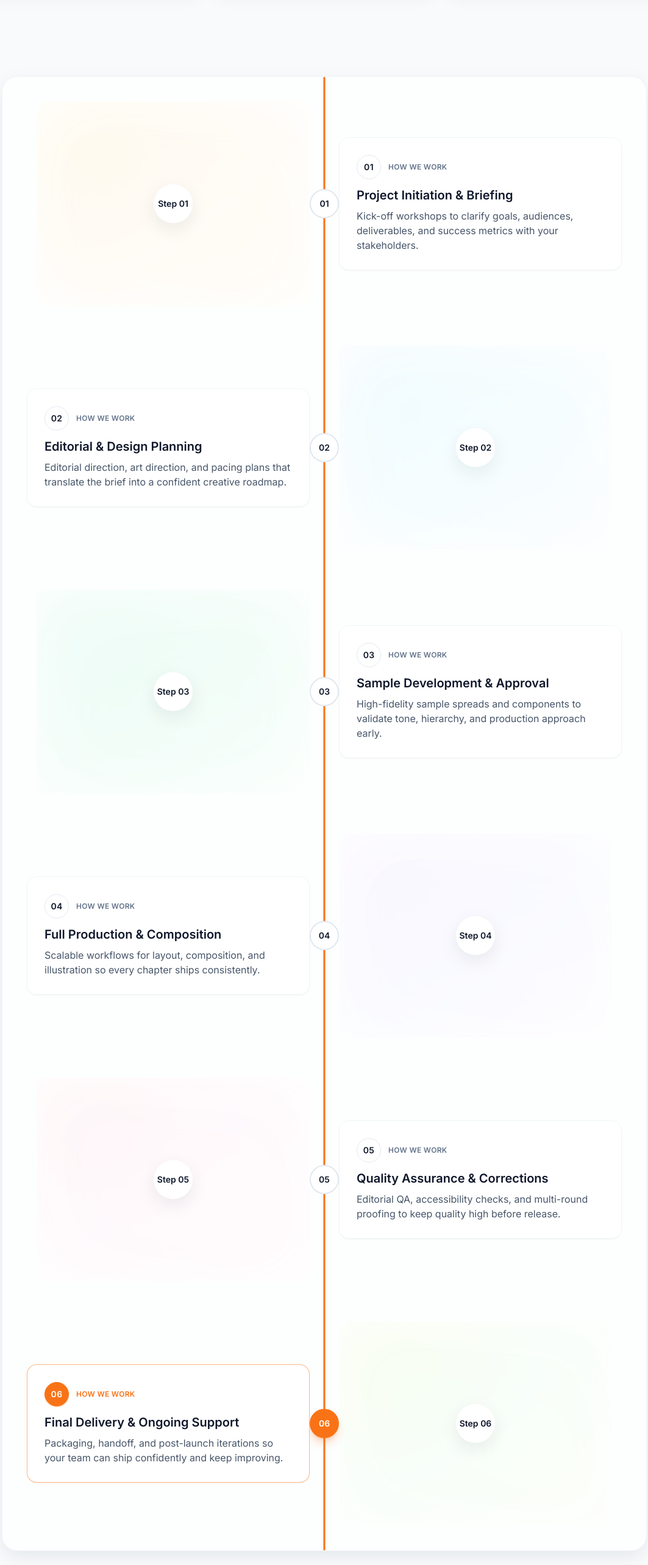
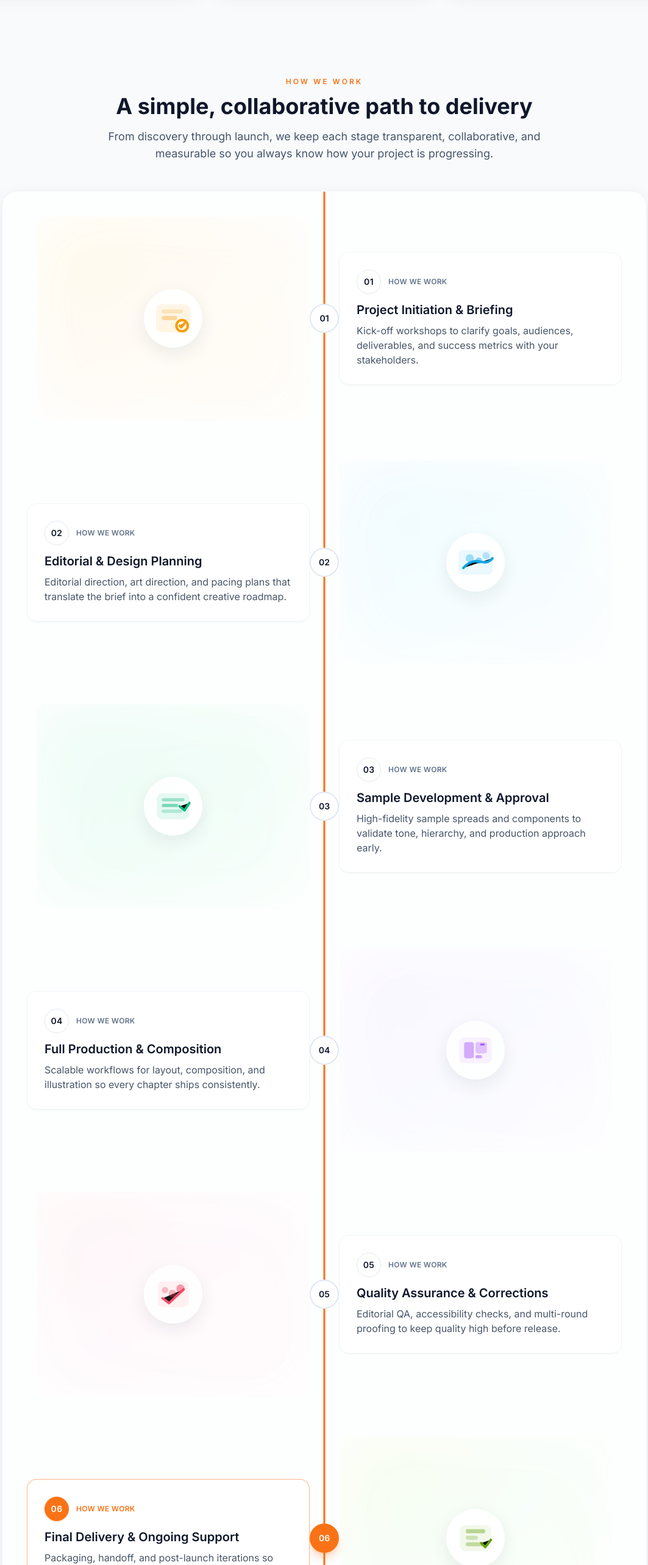
Before and after one commit to Aryaman15/Cokator_Website, a React (Vite) app in the folder client/: page / in a window 1280 px wide. Shown: the part 1560-4126 px from the top of the page at 61% size, without its empty margins (108-1171 px from the left). Built offline with nearby package versions, Linux system fonts and the light colour scheme.

Commit message:
Add intro and illustrations to how we work timeline

```diff
--- a/client/src/components/home/ProcessTimeline.tsx
+++ b/client/src/components/home/ProcessTimeline.tsx
@@ -1,5 +1,5 @@
 import { motion, useInView } from 'framer-motion';
-import { useEffect, useRef, useState } from 'react';
+import { useEffect, useRef, useState, type ReactNode } from 'react';
 import { howWeWorkSteps } from '../../data/howWeWorkSteps';
 
 const fadeVariants = (isEven: boolean) => ({
@@ -7,11 +7,69 @@ const fadeVariants = (isEven: boolean) => ({
   animate: { opacity: 1, y: 0, x: 0 },
 });
 
+const stepIllustrations = [
+  (
+    <svg viewBox="0 0 120 120" className="h-20 w-20 text-amber-500" aria-hidden="true">
+      <rect x="18" y="26" width="84" height="68" rx="12" fill="currentColor" opacity="0.1" />
+      <rect x="32" y="38" width="52" height="10" rx="5" fill="currentColor" opacity="0.2" />
+      <rect x="32" y="54" width="38" height="10" rx="5" fill="currentColor" opacity="0.35" />
+      <circle cx="82" cy="78" r="14" stroke="currentColor" strokeWidth="6" fill="none" />
+      <path d="M76 78l4 4 8-10" stroke="currentColor" strokeWidth="6" strokeLinecap="round" strokeLinejoin="round" />
+    </svg>
+  ),
+  (
+    <svg viewBox="0 0 120 120" className="h-20 w-20 text-sky-500" aria-hidden="true">
+      <rect x="18" y="30" width="84" height="60" rx="12" fill="currentColor" opacity="0.08" />
+      <path d="M30 74c12-14 24-20 40-16s24 2 32-8" stroke="currentColor" strokeWidth="6" strokeLinecap="round" />
+      <circle cx="46" cy="50" r="10" fill="currentColor" opacity="0.35" />
+      <circle cx="68" cy="56" r="8" fill="currentColor" opacity="0.45" />
+      <circle cx="86" cy="44" r="9" fill="currentColor" opacity="0.25" />
+    </svg>
+  ),
+  (
+    <svg viewBox="0 0 120 120" className="h-20 w-20 text-emerald-500" aria-hidden="true">
+      <rect x="20" y="28" width="80" height="64" rx="14" fill="currentColor" opacity="0.1" />
+      <rect x="32" y="40" width="56" height="8" rx="4" fill="currentColor" opacity="0.35" />
+      <rect x="32" y="54" width="40" height="8" rx="4" fill="currentColor" opacity="0.5" />
+      <rect x="32" y="68" width="50" height="8" rx="4" fill="currentColor" opacity="0.25" />
+      <path d="M76 60l12 10 12-18" stroke="currentColor" strokeWidth="6" strokeLinecap="round" strokeLinejoin="round" />
+    </svg>
+  ),
+  (
+    <svg viewBox="0 0 120 120" className="h-20 w-20 text-purple-500" aria-hidden="true">
+      <rect x="20" y="28" width="80" height="64" rx="12" fill="currentColor" opacity="0.08" />
+      <rect x="32" y="40" width="24" height="40" rx="6" fill="currentColor" opacity="0.45" />
+      <rect x="60" y="40" width="28" height="28" rx="6" fill="currentColor" opacity="0.3" />
+      <rect x="60" y="72" width="16" height="8" rx="3" fill="currentColor" opacity="0.5" />
+      <path d="M74 46h6" stroke="currentColor" strokeWidth="5" strokeLinecap="round" />
+    </svg>
+  ),
+  (
+    <svg viewBox="0 0 120 120" className="h-20 w-20 text-rose-500" aria-hidden="true">
+      <rect x="22" y="28" width="76" height="64" rx="14" fill="currentColor" opacity="0.08" />
+      <path d="M34 70l16 12 36-34" stroke="currentColor" strokeWidth="6" strokeLinecap="round" strokeLinejoin="round" opacity="0.9" />
+      <circle cx="40" cy="50" r="8" fill="currentColor" opacity="0.3" />
+      <circle cx="58" cy="58" r="9" fill="currentColor" opacity="0.35" />
+      <circle cx="78" cy="46" r="10" fill="currentColor" opacity="0.5" />
+    </svg>
+  ),
+  (
+    <svg viewBox="0 0 120 120" className="h-20 w-20 text-lime-600" aria-hidden="true">
+      <rect x="22" y="28" width="76" height="64" rx="14" fill="currentColor" opacity="0.08" />
+      <rect x="36" y="38" width="48" height="10" rx="5" fill="currentColor" opacity="0.4" />
+      <rect x="36" y="54" width="30" height="10" rx="5" fill="currentColor" opacity="0.25" />
+      <rect x="36" y="70" width="56" height="10" rx="5" fill="currentColor" opacity="0.35" />
+      <path d="M74 72l10 10 14-18" stroke="currentColor" strokeWidth="6" strokeLinecap="round" strokeLinejoin="round" />
+    </svg>
+  ),
+];
+
 type StepItemProps = {
   index: number;
   title: string;
   description: string;
   visualTone: string;
+  illustration: ReactNode;
   activeIndex: number;
   onActive: (index: number) => void;
 };
@@ -21,6 +79,7 @@ const StepItem = ({
   title,
   description,
   visualTone,
+  illustration,
   activeIndex,
   onActive,
 }: StepItemProps) => {
@@ -56,8 +115,8 @@ const StepItem = ({
             className={`absolute inset-0 rounded-2xl bg-gradient-to-br ${visualTone} blur-3xl transition duration-500 group-hover:scale-105`}
           />
           <div className="relative flex h-full items-center justify-center rounded-2xl border border-white/30 bg-white/70 backdrop-blur-sm">
-            <div className="flex h-16 w-16 items-center justify-center rounded-full bg-white shadow-card transition duration-300 group-hover:-translate-y-1 group-hover:shadow-xl">
-              <span className="text-sm font-semibold text-primary">Step {String(index + 1).padStart(2, '0')}</span>
+            <div className="flex h-24 w-24 items-center justify-center rounded-full bg-white/90 shadow-card transition duration-300 group-hover:-translate-y-1 group-hover:shadow-xl">
+              {illustration}
             </div>
           </div>
         </motion.div>
@@ -113,6 +172,15 @@ const ProcessTimeline = () => {
   return (
     <section className="relative py-12 sm:py-16">
       <div className="mx-auto max-w-6xl px-4 sm:px-6 lg:px-8">
+        <div className="mx-auto mb-10 max-w-3xl text-center sm:mb-12">
+          <p className="text-xs font-semibold uppercase tracking-[0.25em] text-accent">How we work</p>
+          <h3 className="mt-3 text-3xl font-bold text-primary sm:text-4xl">A simple, collaborative path to delivery</h3>
+          <p className="mt-4 text-base leading-relaxed text-slate-600 sm:text-lg">
+            From discovery through launch, we keep each stage transparent, collaborative, and measurable so you always know
+            how your project is progressing.
+          </p>
+        </div>
+
         <div className="relative rounded-3xl bg-white/70 p-6 shadow-card ring-1 ring-slate-100 backdrop-blur-sm sm:p-10">
           <div className="absolute left-6 top-0 bottom-0 w-[3px] -translate-x-1/2 rounded-full bg-slate-200 md:left-1/2">
             <motion.div
@@ -131,6 +199,7 @@ const ProcessTimeline = () => {
                 title={step.title}
                 description={step.description}
                 visualTone={step.visualTone}
+                illustration={stepIllustrations[index]}
                 activeIndex={activeStep}
                 onActive={setActiveStep}
               />
```
